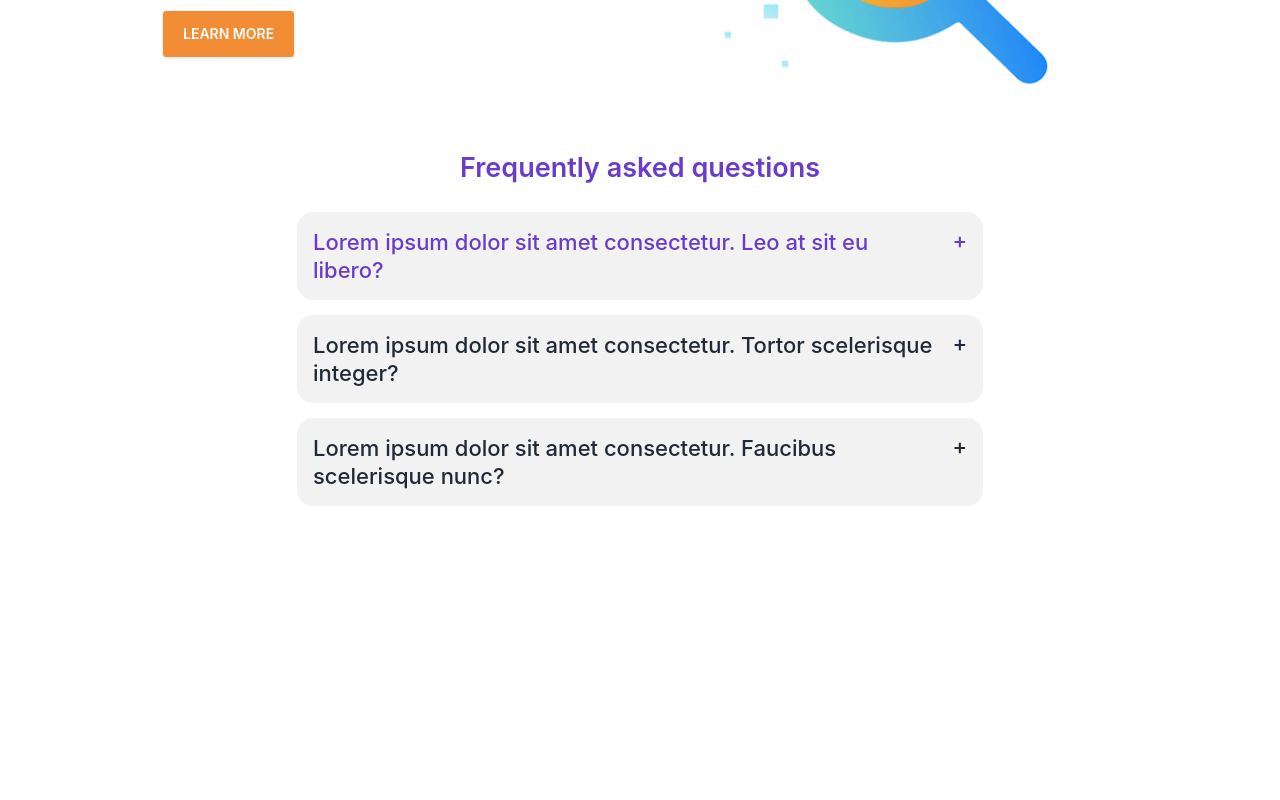
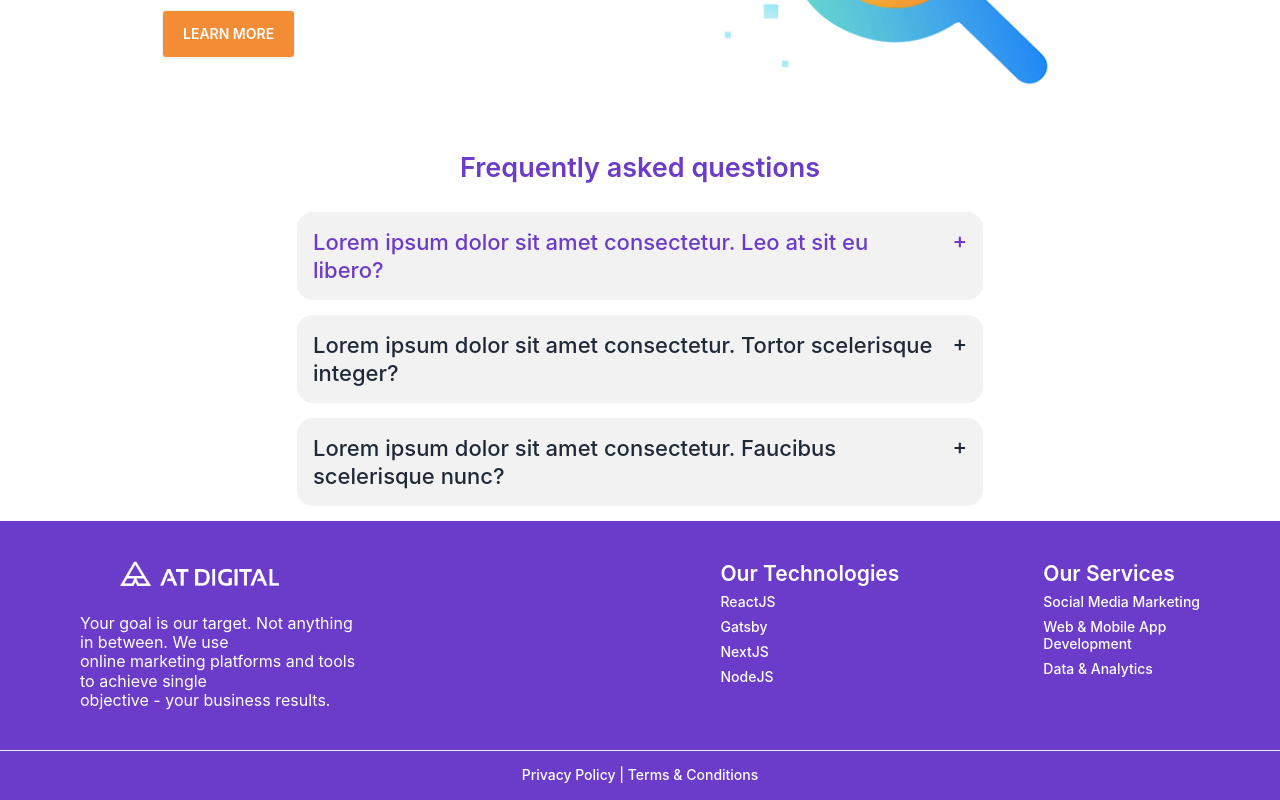
Before and after one commit to iamakmal/frontend-web, a React (Create React App) app: page / in a window 1280 px wide. Shown: the part 1607-2407 px from the top of the page. Before the commit the page ends 2128 px from the top, so only its background shows below. Built offline with nearby package versions, Linux system fonts and the light colour scheme.

Commit message:
implemented footer

```diff
--- a/src/App.js
+++ b/src/App.js
@@ -1,3 +1,4 @@
+import Footer from "./components/Footer";
 import FrequentlyAsked from "./components/FrequentlyAsked";
 import Hero from "./components/Hero";
 import Navbar from "./components/Navbar";
@@ -11,6 +12,7 @@ function App() {
     <Hero/>
     <Services/>
     <FrequentlyAsked/>
+    <Footer/>
     </>
   );
 }
--- /dev/null
+++ b/src/components/Footer.jsx
@@ -0,0 +1,32 @@
+import React from 'react'
+
+export default function Footer() {
+  return (
+    <>
+<footer className="footer p-10 bg-main text-white px-[80px]">
+  <aside>
+  <img className="h-[25px] w-[238.89px] px-10 mb-[20px]" src="/Logo.png" alt="logo"/>
+    <p className="text-[16px] leading-[19.2px] font-normal">Your goal is our target. Not anything in between. We use<br/> online marketing platforms and tools to achieve single<br/> objective - your business results.</p>
+  </aside>
+  <nav className="pl-[345px]">
+    <h6 className="text-white font-semibold text-[21px] leading-[25.41px]">Our Technologies</h6>
+    <a className="link link-hover font-medium text-[14px] leading-[16.94px]">ReactJS</a>
+    <a className="link link-hover font-medium text-[14px] leading-[16.94px]">Gatsby</a>
+    <a className="link link-hover font-medium text-[14px] leading-[16.94px]">NextJS</a>
+    <a className="link link-hover font-medium text-[14px] leading-[16.94px]">NodeJS</a>
+  </nav>
+  <nav className="pl-[128px]">
+    <h6 className="text-white font-semibold text-[21px] leading-[25.41px]">Our Services</h6>
+    <a className="link link-hover font-medium text-[14px] leading-[16.94px]">Social Media Marketing</a>
+    <a className="link link-hover font-medium text-[14px] leading-[16.94px]">Web & Mobile App<br/> Development</a>
+    <a className="link link-hover font-medium text-[14px] leading-[16.94px]">Data & Analytics</a>
+  </nav>
+</footer>
+<footer className="footer px-[405px] py-4 border-t bg-main text-white">
+  <nav className="place-self-center">
+  <p className="font-medium text-[14px] leading-[16.94px]">Privacy Policy | Terms & Conditions</p>
+  </nav>
+</footer>
+</>
+  )
+}
```
